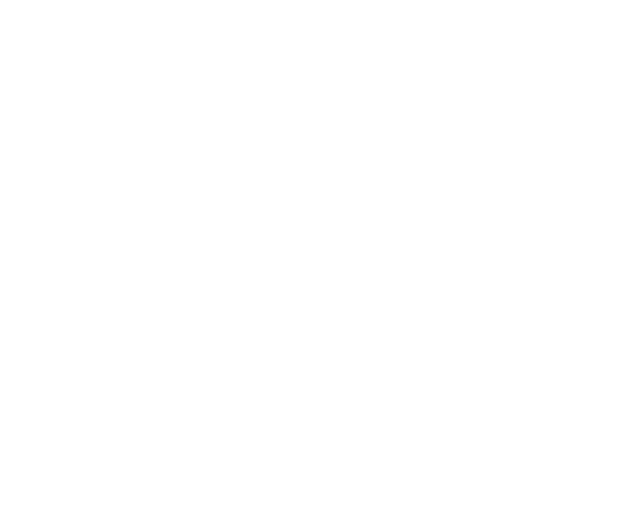
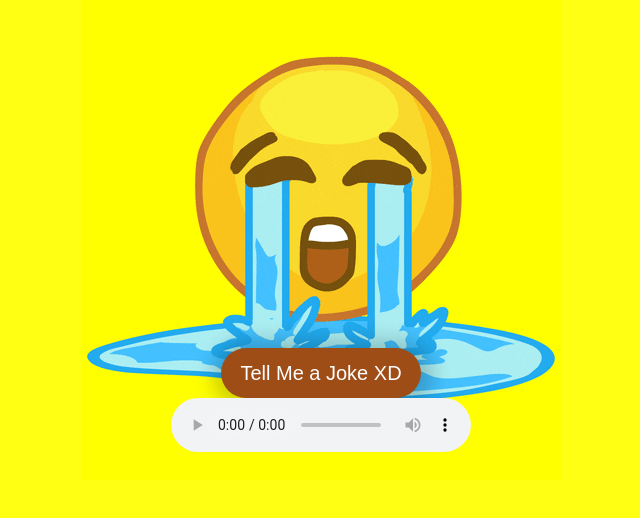
Before and after one commit to DanielClapp/joke-teller, a plain HTML site: page index.html in a window 1280 px wide. Shown: the whole page, without its empty margins (319-959 px from the left). Drawn offline with Linux system fonts and the light colour scheme.

Commit message:
added styling

```diff
--- a/index.html
+++ b/index.html
@@ -7,6 +7,11 @@
     <title>Joke Teller</title>
   </head>
   <body>
+    <div class="container">
+      <button id="button">Tell Me a Joke XD</button>
+      <audio id="audio" controls></audio>
+    </div>
+
     <script src="script.js"></script>
   </body>
 </html>
--- a/styles.css
+++ b/styles.css
@@ -0,0 +1,54 @@
+html {
+  box-sizing: border-box;
+}
+
+body {
+  margin: 0;
+  background-color: #ffff14;
+}
+
+button {
+  cursor: pointer;
+  outline: none;
+  width: 200px;
+  height: 50px;
+  font-family: Arial, Helvetica, sans-serif;
+  font-size: 20px;
+  color: white;
+  background-color: rgb(159, 77, 23);
+  border: none;
+  border-radius: 50px;
+  box-shadow: 2px 2px 20px 10px rgba(0, 0, 0, 0.2);
+}
+
+.container {
+  height: 100vh;
+  width: 100vw;
+  display: flex;
+  flex-direction: column;
+  justify-content: center;
+  align-items: center;
+  background: url('./images/crygif.gif');
+  background-size: auto;
+  background-position: top;
+  background-repeat: no-repeat;
+}
+
+button:hover {
+  filter: brightness(90%);
+}
+
+button:active {
+  transform: scale(0.98);
+}
+
+button:disabled {
+  cursor: default;
+  filter: brightness(30%);
+}
+
+@media screen and (max-width: 1000px) {
+  button {
+    box-shadow: 5px 5px 30px 20px rgba(0, 0, 0, 0.5);
+  }
+}
```
